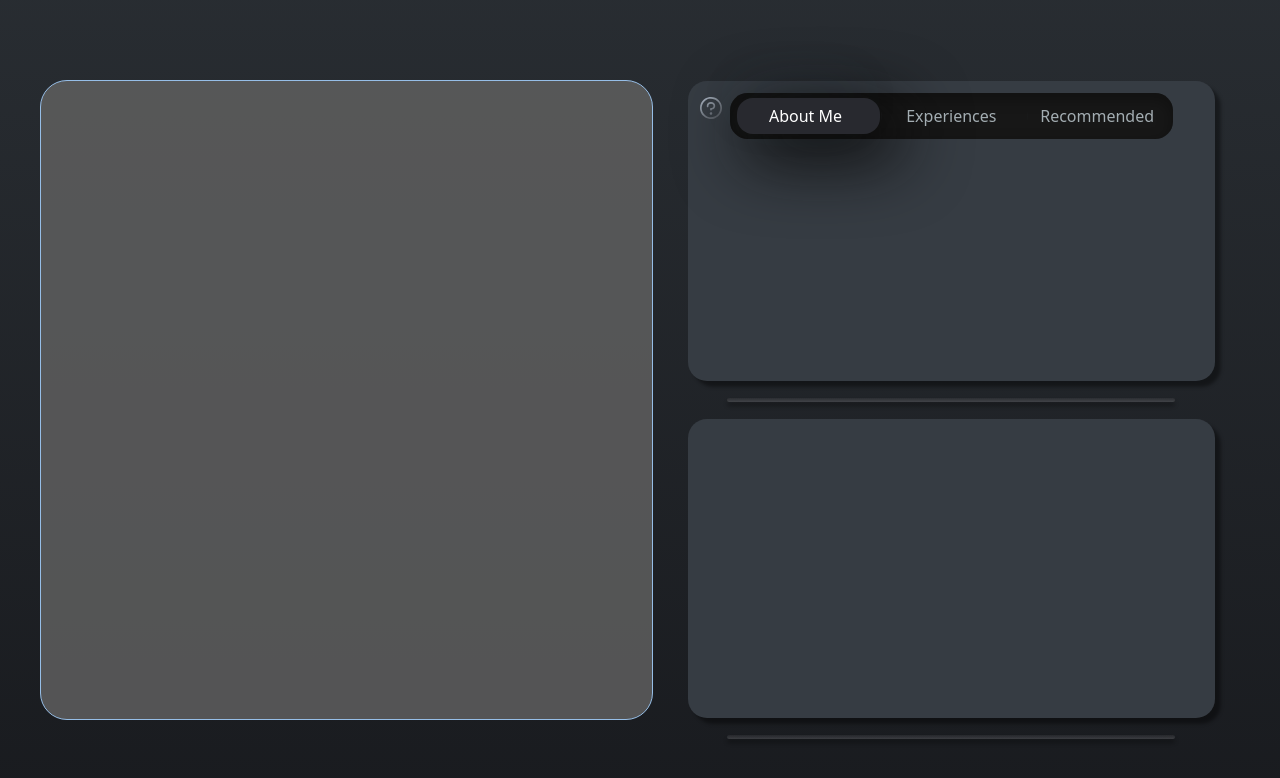
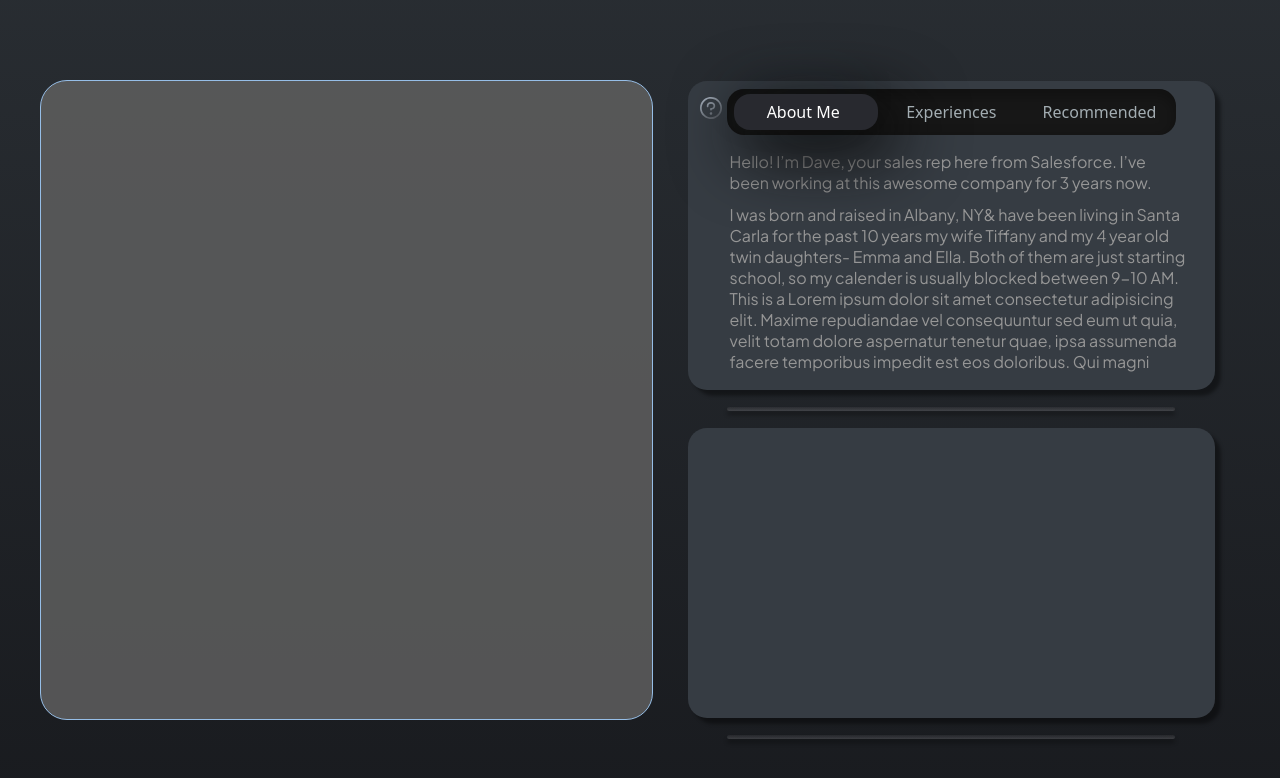
Before and after one commit to askpundir-dev/assignment-task, a React (Vite) app: page / in a window 1280 px wide. Shown: the top 778 px of the page. Built offline with nearby package versions, Linux system fonts and the light colour scheme.

Commit message:
added the about me paragraph and some other and scrollbar

```diff
--- /dev/null
+++ b/src/AboutMe.css
@@ -0,0 +1,31 @@
+.paragraph-container::-webkit-scrollbar {
+  width: 7px;
+}
+.paragraph-container::-webkit-scrollbar-track {
+  background: transparent;
+}
+
+/* Style for the scrollbar thumb */
+.paragraph-container::-webkit-scrollbar-thumb {
+  background: linear-gradient(177.32deg, #888989 5.6%, #4a4e54 93.28%);
+  /* height: 30px; */
+  border-radius: 8px;
+  box-shadow: inset 4px 4px 4.9px rgba(0, 0, 0, 0.132);
+}
+
+/*Style for the thumb when hovered over */
+.paragraph-container::-webkit-scrollbar-thumb:hover {
+  background: linear-gradient(177.32deg, #6e6e6f 5.6%, #303030 93.28%);
+  cursor: pointer;
+}
+
+.paragraph-container p {
+  margin-bottom: 11px;
+  font-family: "Plus Jakarta Sans", sans-serif;
+}
+
+/*
+ For Chrome, Edge, and Safari
+.paragraph-container::-webkit-scrollbar {
+  display: none;
+} */
--- /dev/null
+++ b/src/AboutMe.jsx
@@ -0,0 +1,43 @@
+import "./AboutMe.css";
+const AboutMe = () => {
+  return (
+    <div
+      className="paragraph-container overflow-y-auto
+   md:w-[93%] lg:w-[95%] ml-auto text-[#969696] pl-2 pr-3 lg:pr-5 flex-1 md:text-[0.7rem] lg:text-[0.9rem] xl:text-[1rem] lg:leading-[21px]"
+    >
+      <p>
+        Hello! I’m Dave, your sales rep here from Salesforce. I’ve been working
+        at this awesome company for 3 years now.
+      </p>
+      <p>
+        I was born and raised in Albany, NY& have been living in Santa Carla for
+        the past 10 years my wife Tiffany and my 4 year old twin daughters- Emma
+        and Ella. Both of them are just starting school, so my calender is
+        usually blocked between 9-10 AM. This is a Lorem ipsum dolor sit amet
+        consectetur adipisicing elit. Maxime repudiandae vel consequuntur sed
+        eum ut quia, velit totam dolore aspernatur tenetur quae, ipsa assumenda
+        facere temporibus impedit est eos doloribus. Qui magni veritatis earum,
+        animi minima perferendis vel asperiores doloribus, fugit ut est quisquam
+        eum molestias dolorum fuga ipsam accusamus tempore harum iusto ipsum
+        repudiandae! Rem placeat impedit similique incidunt pariatur molestias!
+        Distinctio sequi at amet provident ut rem ab molestiae delectus
+        voluptatum minus cum beatae voluptatem error saepe exercitationem sed,
+        sapiente expedita libero dolores architecto, possimus doloribus numquam
+        ad? Ipsa fugiat ipsum consequuntur consequatur nisi eos non voluptatem
+        ullam molestias necessitatibus ab cupiditate corporis enim, impedit
+        repellendus ea pariatur beatae asperiores quia fuga voluptates error!
+        Neque sapiente esse aperiam natus at, ex unde et reprehenderit
+        consectetur minima nesciunt nulla aspernatur dolorum eos dolorem
+        adipisci atque aut amet deleniti excepturi. Error harum optio esse
+        praesentium? Similique dicta, error inventore facilis cumque fugit amet
+        voluptas nisi neque delectus corporis culpa. Quas, explicabo eius vitae
+        a tenetur fugit sunt labore doloremque quo quam minus nihil repudiandae
+        odio saepe recusandae eveniet laudantium officiis commodi dignissimos!
+        Molestias sunt nam obcaecati! Quae facilis ipsa labore reprehenderit
+        libero. Totam at cum provident excepturi tempore sapiente dolorem!
+      </p>
+    </div>
+  );
+};
+
+export default AboutMe;
--- a/src/RightWidget1.css
+++ b/src/RightWidget1.css
@@ -4,13 +4,13 @@
   .tabs-container {
     @apply bg-[#171717]
     shadow-[inset_0px_4.96001px_12.4px_2.48px_rgba(0,0,0,0.25)]
-    flex gap-[5px] rounded-[1.1rem] w-[88%] lg:mx-auto md:ml-6 p-[5px]
+    flex gap-[5px] rounded-[7px] md:rounded-[11px] lg:rounded-[13px] xl:rounded-[17px] w-[88%] h-max md:ml-6 lg:ml-8 xl:mx-auto p-[5px]
     md:text-[9px] lg:text-[0.8rem] xl:text-[1rem] text-[#A3ADB2]
     relative;
   }
 
   .tab {
-    @apply text-center py-1.5 rounded-2xl w-1/3 relative overflow-hidden cursor-pointer;
+    @apply text-center py-1.5 md:rounded-[11px] lg:rounded-[13px] xl:rounded-[17px] w-1/3 relative overflow-hidden cursor-pointer;
   }
 
   .active-tab {
@@ -47,7 +47,7 @@
   width: 100%;
   height: 100%;
   padding: 6px 0;
-  border-radius: 16px;
+  border-radius: 11px;
   background: linear-gradient(90.05deg, #191919 -28.14%, #1e2123 99.96%);
   transform: translateX(-100%);
   transition: all 300ms ease-in-out;
--- a/src/RightWidget1.jsx
+++ b/src/RightWidget1.jsx
@@ -1,12 +1,13 @@
 import { useState } from "react";
 import QuestionMarkIcon from "./assets/questionmark.svg?react";
+import AboutMe from "./AboutMe";
 import "./RightWidget1.css";
 
 function RightWidget1() {
   const [activeTab, setActiveTab] = useState("about-me");
 
   return (
-    <div className="widget p-2 lg:p-3 relative">
+    <div className="widget pt-2 px-2 pb-[17px] relative flex flex-col gap-4">
       <QuestionMarkIcon className="absolute top-3 left-2 lg:top-4 lg:left-3 w-4 h-auto lg:w-[22px] lg:h-auto" />
 
       <div className="tabs-container font-['Poppins', sans-serif] relative">
@@ -45,6 +46,7 @@ function RightWidget1() {
           <span>Recommended</span>
         </button>
       </div>
+      <AboutMe />
     </div>
   );
 }
```
